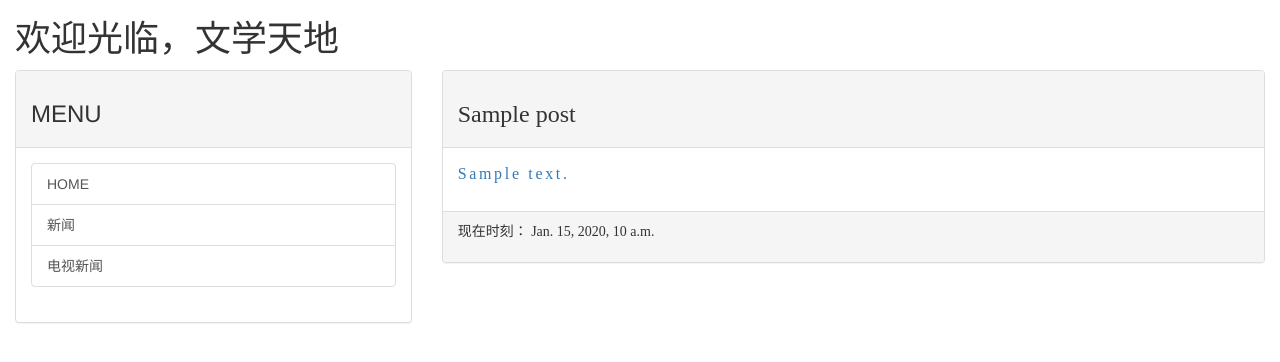
After one commit to nhb-git/django_frame_16, a Django app: template mblog/mainsite/templates/mainsite/post.html in a window 1280 px wide. The commit adds this page. Shown: the top 362 px of the page. Run offline with Django 3.2, Linux system fonts and the light colour scheme; the template is opened without the code that fills it: most values are stand-ins (such as "Sample title", 1, 10 or a date in 2020); some libraries are stand-ins or nearby versions.

Commit message:
初始化模板

```diff
--- /dev/null
+++ b/mblog/mainsite/templates/mainsite/base.html
@@ -0,0 +1,51 @@
+<!DOCTYPE html>
+<html lang="en">
+<head>
+    <meta charset="UTF-8">
+    <title>
+        {% block title %}{% endblock %}
+    </title>
+    <link rel="stylesheet" href="https://cdn.jsdelivr.net/npm/bootstrap@3.3.7/dist/css/bootstrap.min.css">
+
+    {% block custom_css %}{% endblock %}
+</head>
+<body>
+    <div class="container-fluid">
+        {% include "mainsite/header.html" %}
+        <div class="row">
+            <div class="col-sm-4 col-md-4">
+                <div class="panel panel-default">
+                    <div class="panel-heading">
+                        <h3>MENU</h3>
+                    </div>
+                    <div class="panel-body">
+                        <div class="list-group">
+                            <a href="/" class="list-group-item">HOME</a>
+                            <a href="http://tar.so/news" class="list-group-item">新闻</a>
+                            <a href="http://drho.so/news" class="list-group-item">电视新闻</a>
+                        </div>
+                    </div>
+                </div>
+            </div>
+            <div class="col-sm-8 col-md-8">
+                <div class="panel panel-default">
+                    <div class="panel-heading">
+                        {% block headmessage %}{% endblock %}
+                    </div>
+                    <div class="panel-body">
+                        {% block content %}{% endblock %}
+                    </div>
+                    <div class="panel-footer">
+                        {% include "mainsite/footer.html" %}
+                    </div>
+                </div>
+
+            </div>
+        </div>
+    </div>
+
+    <script src="https://cdn.jsdelivr.net/npm/jquery@1.12.4/dist/jquery.min.js"></script>
+    <script src="https://cdn.jsdelivr.net/npm/bootstrap@3.3.7/dist/js/bootstrap.min.js"></script>
+    {% block custom_js %}{% endblock %}
+</body>
+</html>
--- /dev/null
+++ b/mblog/mainsite/templates/mainsite/footer.html
@@ -0,0 +1,6 @@
+<!-- footer.html -->
+{% if now %}
+    <p style="font-family: 微软雅黑;">现在时刻： {{ now }}</p>
+{% else %}
+    <p style="font-family: 微软雅黑;">本文取自网络，如有侵权请通知下架...</p>
+{% endif %}
--- /dev/null
+++ b/mblog/mainsite/templates/mainsite/header.html
@@ -0,0 +1,2 @@
+<!-- header.html -->
+<h1 style="font-family: 微软雅黑;">欢迎光临，文学天地</h1>
--- /dev/null
+++ b/mblog/mainsite/templates/mainsite/post.html
@@ -0,0 +1,14 @@
+<!-- post.html -->
+{% extends 'mainsite/base.html' %}
+{% load markdown_deux_tags %}
+
+{% block title %}
+    - 文学天地
+{% endblock %}
+
+{% block headmessage %}
+    <h3 style="font-family: 微软雅黑;">{{ post.title }}</h3>
+{% endblock %}
+{% block content %}
+    <a href="/" style="font-family: 微软雅黑;font-size: 12pt;letter-spacing: 2pt;">{{ post.body|markdown}}</a>
+{% endblock %}
```
Also changed, not shown: mblog/mainsite/templates/mainsite/index.html (+24 -20 lines).
